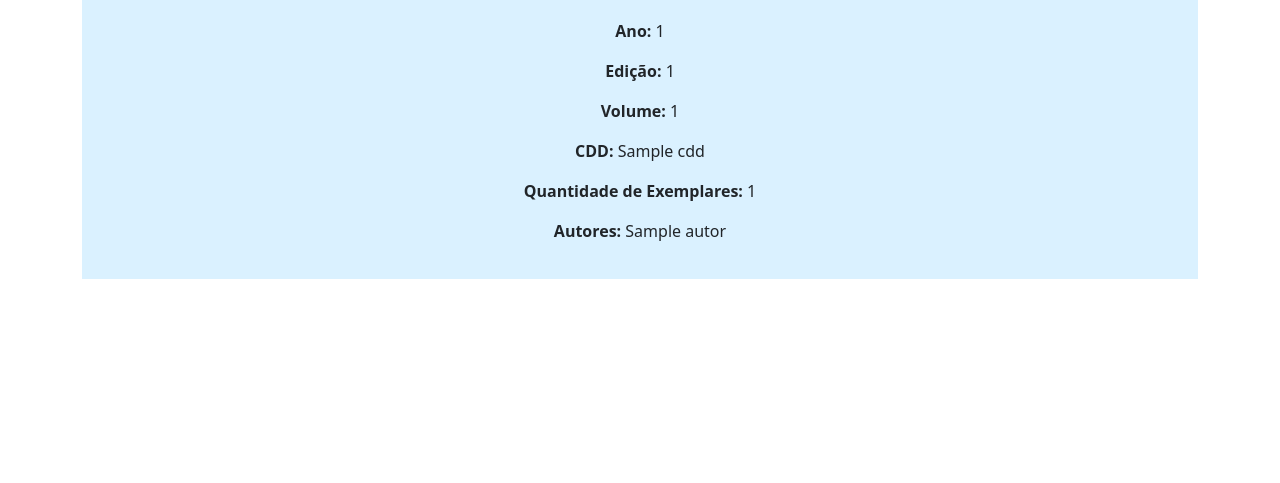
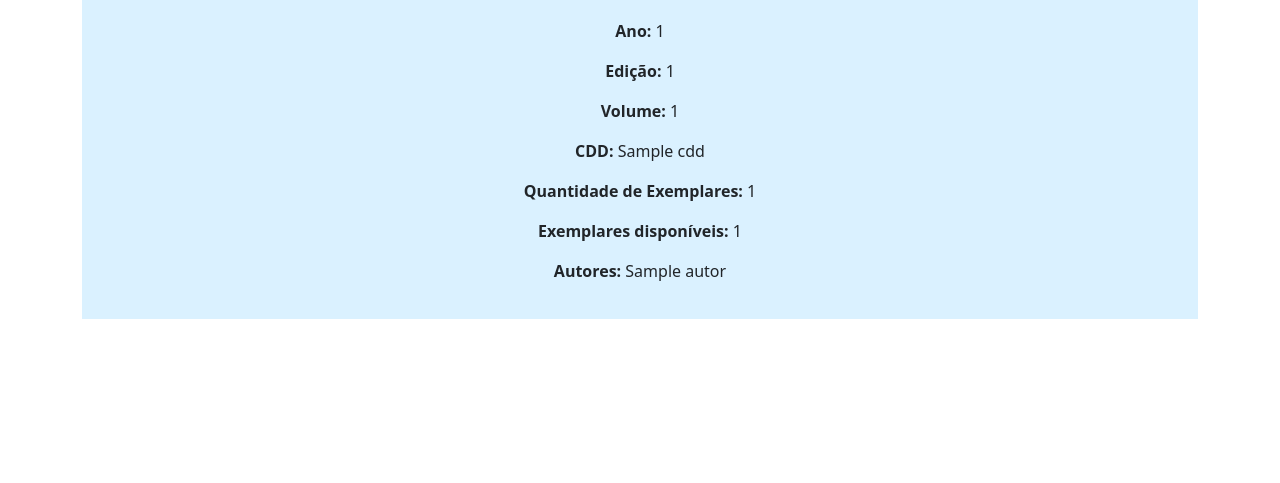
Before and after one commit to mm2212772/projeto-integrador-3, a Django app: page /livros/1/ in a window 1280 px wide. Shown: the part 220-703 px from the top of the page. Run offline with Django 5.2, Linux system fonts and the light colour scheme; tables that the repository leaves empty hold one stand-in row (values such as "Sample post"); some libraries are stand-ins or nearby versions.

Commit message:
Correção da busca dos livros e contabilização dos exemplares disponíveis

```diff
--- a/projeto_biblioteca/biblioteca/templates/detalhes.html
+++ b/projeto_biblioteca/biblioteca/templates/detalhes.html
@@ -30,6 +30,9 @@
                         <strong>Quantidade de Exemplares:</strong> {{ exemplares.count }}
                     </p>
                     <p>
+                        <strong>Exemplares disponíveis:</strong> {{ exemplares_disponiveis }}
+                    </p>
+                    <p>
                         <strong>Autores:</strong>
                         {% if autores %}
                             {% for autor in autores %}
--- a/projeto_biblioteca/biblioteca/templates/inicial.html
+++ b/projeto_biblioteca/biblioteca/templates/inicial.html
@@ -7,7 +7,9 @@
              alt="Logo Escola Craveiro"
              height="auto"
              width="55%"
-             style="margin-right: 20px; margin-top: 15px; max-width: 200px">
+             style="margin-right: 20px;
+                    margin-top: 15px;
+                    max-width: 200px">
         <h1 class="display-4">Olá, leitores!</h1>
         <p>Bem-vindo à biblioteca! Aqui você encontrará a coleção de livros do Craveiro!</p>
         <p style="margin-bottom: 40px;">
--- a/projeto_biblioteca/biblioteca/views.py
+++ b/projeto_biblioteca/biblioteca/views.py
@@ -2,9 +2,11 @@
 from django.contrib import auth, messages
 from django.contrib.auth.decorators import login_required
 from django.contrib.auth.forms import AuthenticationForm
+from django.db.models import Count, Q
 from django.shortcuts import get_object_or_404, redirect, render
 
 from . import forms, models
+
 
 def inicial(request):
     return render(request, "inicial.html", context={"guia_atual": "inicial"})
@@ -15,9 +17,8 @@ def livros(request):
         livros = models.Livro.objects.all()
     else:
         pesquisa = request.POST["termos_pesquisa"]
-        livros = models.Livro.objects.raw(
-            f" select * from biblioteca_livro where nome like '%{pesquisa}%'"
-        )
+        livros = models.Livro.objects.filter(nome__icontains=pesquisa)
+
     context = {"guia_atual": "Livros", "livros": livros}
     return render(request, "livros.html", context)
 
@@ -25,12 +26,22 @@ def livros(request):
 def detalhes(request, livro_id):
     livro = get_object_or_404(models.Livro, id=livro_id)
     exemplares = models.Exemplar.objects.filter(livro=livro)
+    exemplares_disponiveis = (
+        exemplares.annotate(
+            emprestimos_ativos=Count(
+                "emprestimo", filter=Q(emprestimo__devolvido=False)
+            )
+        )
+        .filter(emprestimos_ativos=0)
+        .count()
+    )
     autores = livro.livrotemautor_set.select_related("autor")
     context = {
         "guia_atual": "Livros",
         "livro": livro,
         "exemplares": exemplares,
         "autores": autores,
+        "exemplares_disponiveis": exemplares_disponiveis,
     }
     return render(request, "detalhes.html", context)
 
```
